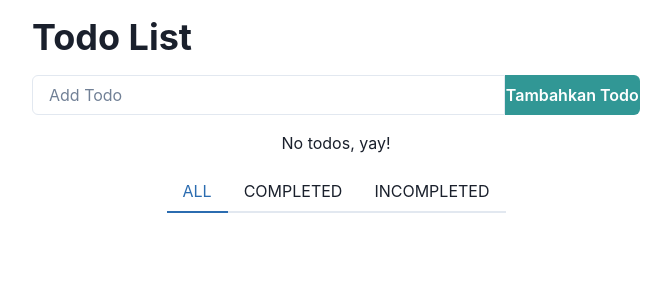
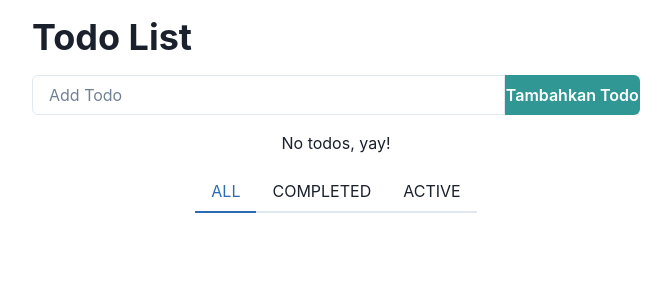
Before and after one commit to aryormdhnn/skilvul-TodoApp, a React (Vite) app: page / in a window 1280 px wide. Shown: the top 300 px of the page, without its empty margins (304-975 px from the left). Built offline with nearby package versions, Linux system fonts and the light colour scheme.

Commit message:
update code

```diff
--- a/src/Redux/selector.js
+++ b/src/Redux/selector.js
@@ -8,7 +8,7 @@ export const getTodosState = (store, visibilityFiler) =>{
         case VISIBILITY_FILTERS.COMPLETED:{
             return store.todos.filter(todo => todo.completed);
         }
-        case VISIBILITY_FILTERS.INCOMPLETE:{
+        case VISIBILITY_FILTERS.ACTIVE:{
             return store.todos.filter(todo => !todo.completed);
         }
         default:{
--- a/src/constants.js
+++ b/src/constants.js
@@ -1,5 +1,5 @@
 export const VISIBILITY_FILTERS = {
     ALL: "ALL",
     COMPLETED: "COMPLETED",
-    INCOMPLETE: "INCOMPLETED"
+    ACTIVE: "ACTIVE"
     };
```
